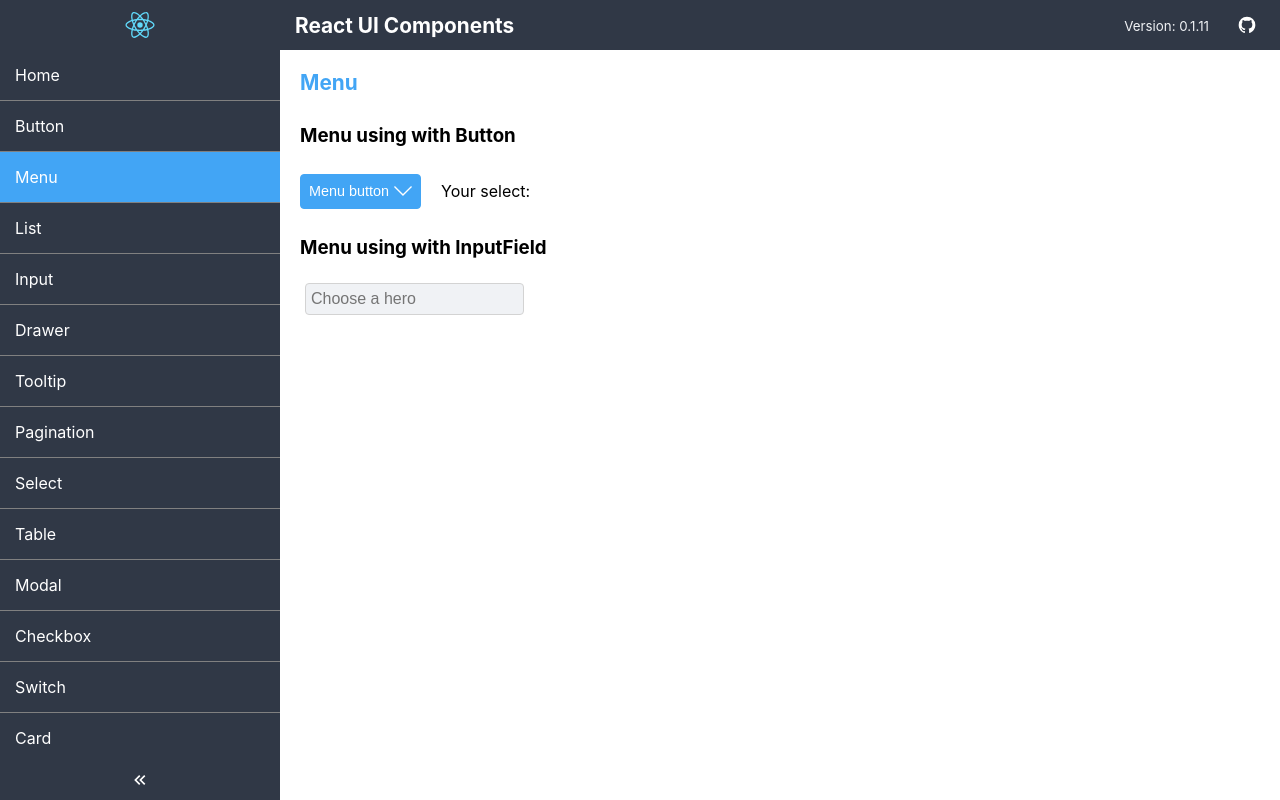
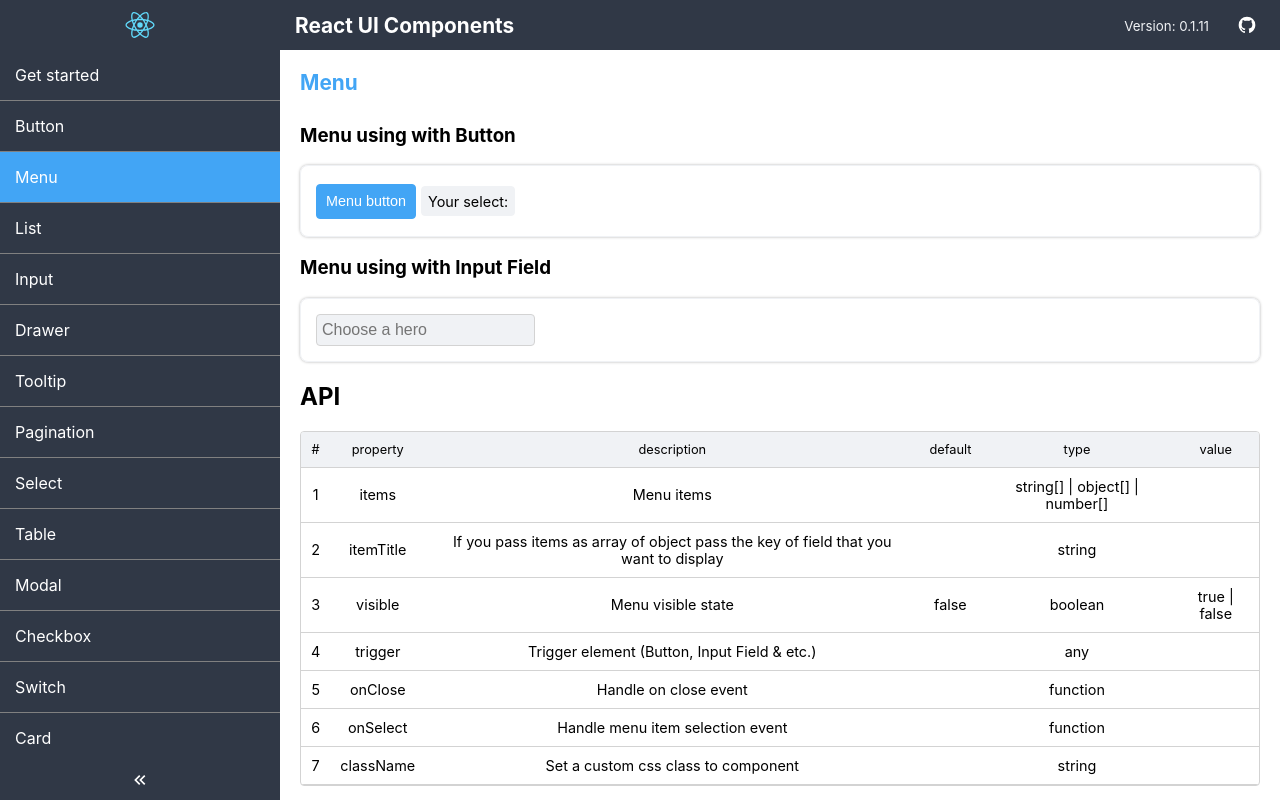
Before and after one commit to Assenti/react-ui-components, a React (Create React App) app: page /menus in a window 1280 px wide. Built offline with nearby package versions, Linux system fonts and the light colour scheme.

Commit message:
Menu component updated, API description added

```diff
--- a/src/components/Icon.js
+++ b/src/components/Icon.js
@@ -16,7 +16,8 @@ import {
     Moon,
     Star,
     StarOutline,
-    Smartphone
+    Smartphone,
+    Hammer
 } from '../icons/index';
 
 export const Icon = (props) => {
@@ -57,6 +58,8 @@ export const Icon = (props) => {
                 return <StarOutline size={props.size} color={props.color}/>;
             case 'smartphone':
                 return <Smartphone size={props.size} color={props.color}/>;
+            case 'hammer':
+                return <Hammer size={props.size} color={props.color}/>;
             default:
                 return '';
         }
--- a/src/components/Input.js
+++ b/src/components/Input.js
@@ -33,7 +33,7 @@ export const InputField = (props) => {
     }
 
     const handleBlur = (e) => {
-        if (props.onFocus) props.onBlur(e)
+        if (props.onBlur) props.onBlur(e)
         setFocus(false)
     }
 
--- a/src/components/Menu.js
+++ b/src/components/Menu.js
@@ -2,12 +2,25 @@ import React from 'react';
 import { CSSTransition } from 'react-transition-group';
 
 export const Menu = (props) => {
+    const menuClass = () => {
+        let result = '';
+        let className = {
+            menu: 'menu-container',
+            className: props.className ? props.className : ''
+        }
+
+        for (const key in className) {
+            if (className[key]) result += className[key] + ' '
+        }
+        return result.trim();
+    }
+
     const handleSelect = (item) => {
         props.onClose()
         props.onSelect(item)
     }
     return (
-        <div className="menu-container"
+        <div className={menuClass()}
             tabIndex={-1}
             onBlur={() => props.onClose()}>
             {props.trigger}
--- a/src/icons/index.js
+++ b/src/icons/index.js
@@ -178,3 +178,11 @@ export const Smartphone = (props) => {
         </svg>
     )
 }
+
+export const Hammer = (props) => {
+    return (
+        <svg width={props.size ? props.size : 32} height={props.size ? props.size : 32} viewBox="0 0 24 24">
+            <path fill={props.color ? props.color : '#4D4D4D'} d="M2 19.63L13.43 8.2L12.72 7.5L14.14 6.07L12 3.89C13.2 2.7 15.09 2.7 16.27 3.89L19.87 7.5L18.45 8.91H21.29L22 9.62L18.45 13.21L17.74 12.5V9.62L16.27 11.04L15.56 10.33L4.13 21.76L2 19.63Z" />
+        </svg>
+    )
+}
--- a/src/pages/HomePage.js
+++ b/src/pages/HomePage.js
@@ -1,10 +1,12 @@
 import React from 'react';
+import { Tag } from '../components/Tag';
 
 export const HomePage = () => {
     return (
         <div>
-            <h1 className="text-primary">Welcome to My React UI Components</h1>
-            <p>Work in progress...</p>
+            <h1 className="text-primary">Welcome to React UI Components</h1>
+            <h4>Main Goal: Create a lot of usefull and maximum reusable UI components for React apps</h4>
+            <Tag iconLeft="hammer" value="Work in progress..."/>
         </div>
     )
 }
--- a/src/pages/MenuPage.js
+++ b/src/pages/MenuPage.js
@@ -2,6 +2,9 @@ import React, { useState } from 'react';
 import { Menu } from '../components/Menu';
 import { Button } from '../components/Button';
 import { InputField } from '../components/Input';
+import { Card } from '../components/Card';
+import { Table } from '../components/Table';
+import { Tag } from '../components/Tag';
 
 export const MenuPage = () => {
     const [menu, setMenu] = useState(false);
@@ -9,7 +12,60 @@ export const MenuPage = () => {
     const [item, setItem] = useState('');
     const [item2, setItem2] = useState('');
 
+    const keys = ['property', 'description', 'default', 'type', 'value'];
     const items = [
+        {
+            property: 'items',
+            description: 'Menu items',
+            default: '',
+            type: 'string[] | object[] | number[]',
+            value: ''
+        },
+        {
+            property: 'itemTitle',
+            description: 'If you pass items as array of object pass the key of field that you want to display',
+            default: '',
+            type: 'string',
+            value: ''
+        },
+        {
+            property: 'visible',
+            description: 'Menu visible state',
+            default: 'false',
+            type: 'boolean',
+            value: 'true | false'
+        },
+        {
+            property: 'trigger',
+            description: 'Trigger element (Button, Input Field & etc.)',
+            default: '',
+            type: 'any',
+            value: ''
+        },
+        {
+            property: 'onClose',
+            description: 'Handle on close event',
+            default: '',
+            type: 'function',
+            value: ''
+        },
+        {
+            property: 'onSelect',
+            description: 'Handle menu item selection event',
+            default: '',
+            type: 'function',
+            value: ''
+        },
+        {
+            property: 'className',
+            description: 'Set a custom css class to component',
+            default: '',
+            type: 'string',
+            value: ''
+        }
+    ]
+
+    const heroes = [
         { name: 'Steve Rogers', hero: 'Captain America', icon: 'account', check: false },
         { name: 'Peter Parker', hero: 'Spider man', icon: 'account', check: false },
         { name: 'Tony Stark', hero: 'Iron man', icon: 'account', check: false },
@@ -20,9 +76,10 @@ export const MenuPage = () => {
         <div className="page">
             <div className="page-title">Menu</div>
             <h3>Menu using with Button</h3>
+            <Card>
                 <div className="row align-center">
                     <Menu
-                    items={items}
+                        items={heroes}
                         itemTitle="name"
                         visible={menu}
                         onClose={() => setMenu(false)}
@@ -30,14 +87,15 @@ export const MenuPage = () => {
                         trigger={<Button
                         color="info"
                         name="Menu button"
-                        icon="chevron-down"
                         onClick={() => setMenu(true)}/>}/>
-                <p className="mx-20">Your select: {item}</p>
+                    <Tag value={`Your select: ${item}`} className="ml-10"/>
                 </div>
-            <h3>Menu using with InputField</h3>
+            </Card>
+            <h3>Menu using with Input Field</h3>
+            <Card>
                 <div className="row">
                     <Menu
-                    items={items}
+                        items={heroes}
                         visible={menu2}
                         itemTitle="name"
                         onClose={() => setMenu2(false)}
@@ -45,10 +103,19 @@ export const MenuPage = () => {
                         trigger={<InputField
                             color="info"
                             value={item2}
+                            onClear={() => setMenu2('')}
                             onFocus={() => setMenu2(true)}
                         placeholder="Choose a hero"
                         onClick={() => setMenu(true)}/>}/>
                 </div>
+            </Card>
+            <h2>API</h2>
+            <Table
+                bordered
+                headers={keys}
+                items={items}
+                index={true}
+                itemTitles={keys}/>
         </div>
     )
 }
--- a/src/routes.js
+++ b/src/routes.js
@@ -15,7 +15,7 @@ import { SwitchPage } from './pages/SwitchPage';
 import { TagPage } from './pages/TagPage';
 
 export const routes = [
-    { path: '/', name: 'Home', Component: HomePage },
+    { path: '/', name: 'Get started', Component: HomePage },
     { path: '/btns', name: 'Button', Component: ButtonPage },
     { path: '/menus', name: 'Menu', Component: MenuPage },
     { path: '/lists', name: 'List', Component: ListPage },
--- a/src/styles/_colors.scss
+++ b/src/styles/_colors.scss
@@ -24,6 +24,10 @@ $radius: 4px;
     color: $lightgray;
 }
 
+.text-primary {
+    color: $primary;
+}
+
 .bg-night {
     background-color: $night;
 }
--- a/src/styles/_menu.scss
+++ b/src/styles/_menu.scss
@@ -2,6 +2,10 @@
     position: relative;
     display: inline-flex;
     outline: none;
+
+    .input-field {
+        margin: 0;
+    }
 }
 
 .menu {
--- a/src/styles/index.scss
+++ b/src/styles/index.scss
@@ -15,10 +15,6 @@ code {
 * {
     box-sizing: border-box;
 }
-
-  h1 {
-    color: cornflowerblue;
-  }
 
 @import 'colors';
 @import 'helpers';
```
Lines whose indentation alone changed are shown as unchanged.
